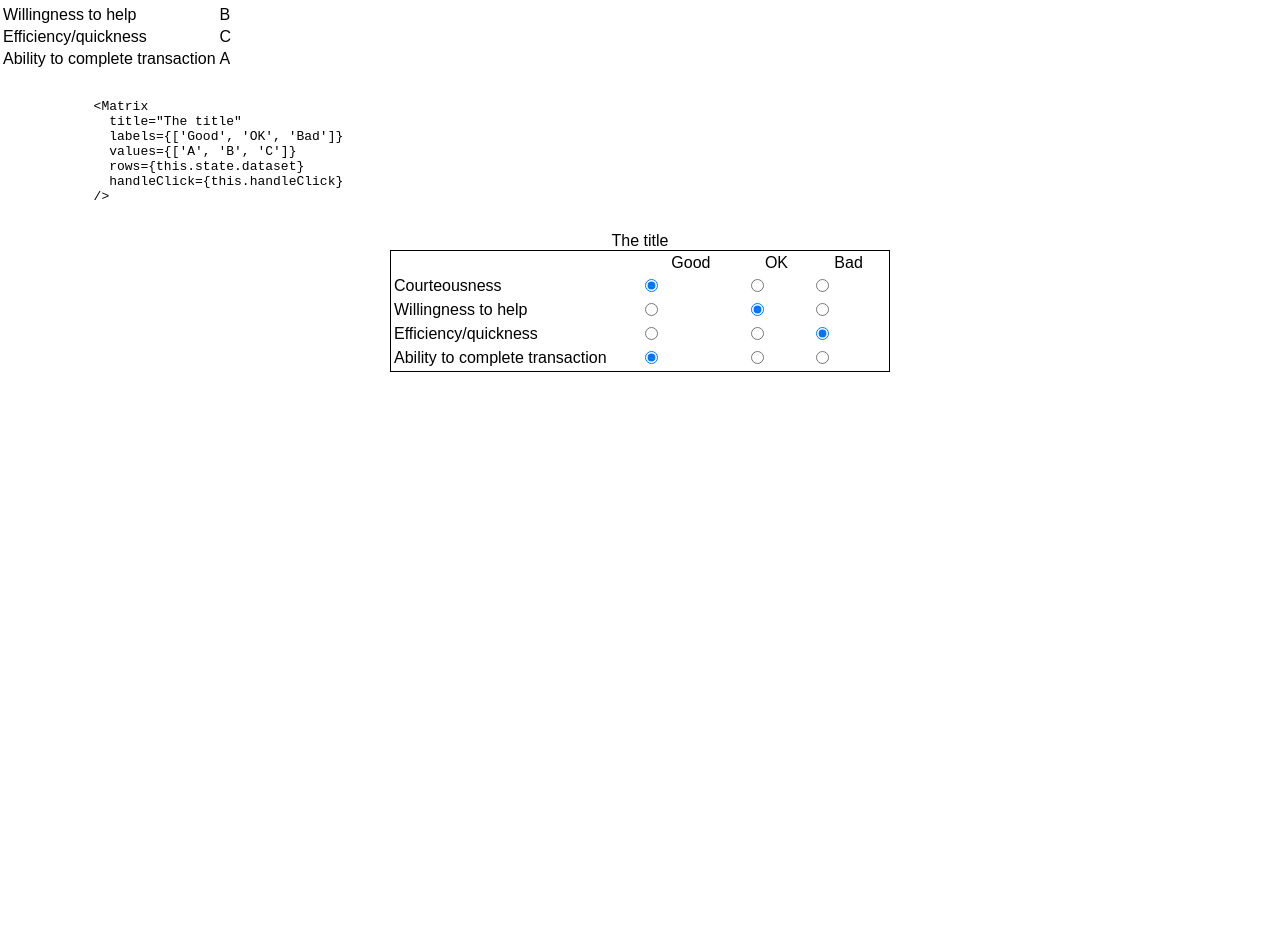
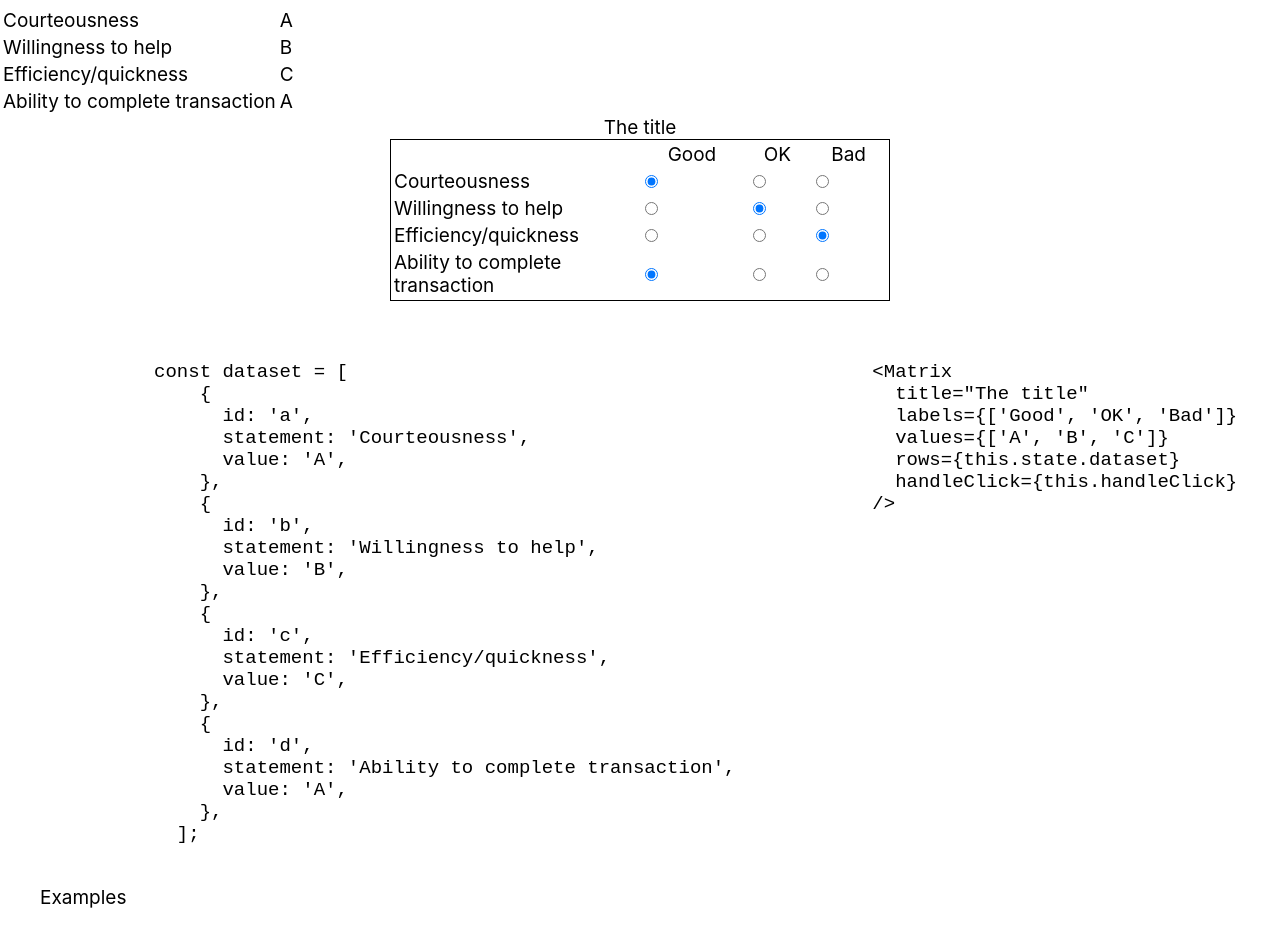
Before and after one commit to atomcorp/likert-or-not, a React app: page / in a window 1280 px wide. Shown: the part 330-1258 px from the top of the page. Before the commit the page ends 800 px from the top, so only its background shows below. Built offline with nearby package versions, Linux system fonts and the light colour scheme; the HTML template or start-up script is replaced by a standard one.

Commit message:
cleaned up Radio a bit, use real value

```diff
--- a/src/App.css
+++ b/src/App.css
@@ -18,6 +18,10 @@
   font-size: large;
 }
 
+:global(.example){
+  display: flex;
+}
+
 @keyframes App-logo-spin {
   from {
     transform: rotate(0deg);
--- a/src/Matrix/Matrix.tsx
+++ b/src/Matrix/Matrix.tsx
@@ -7,7 +7,7 @@ import Body from './components/Body';
 import Row from './components/Row';
 import Radio from './components/Radio';
 import {MatrixProps} from './definitions';
-import {isChecked} from './components/utils';
+import {isChecked, returnValueIfSpecifiedElseEnum} from './components/utils';
 
 const Matrix = (props: MatrixProps) => (
   <table className={css.container}>
@@ -31,15 +31,16 @@ const Matrix = (props: MatrixProps) => (
                 <td key={index}>
                   <Radio
                     name={row.id}
-                    value={row.value}
+                    value={returnValueIfSpecifiedElseEnum({
+                      index,
+                      values: props.values,
+                    })}
                     checked={isChecked({
                       value: row.value,
                       values: props.values,
                       index,
                     })}
                     handleClick={props.handleClick}
-                    index={index}
-                    values={props.values}
                   />
                 </td>
               ))
--- a/src/Matrix/components/Radio.tsx
+++ b/src/Matrix/components/Radio.tsx
@@ -1,14 +1,6 @@
 import * as React from 'react';
 import css from '../Matrix.css';
-
-import {Radio, ReturnValueProps} from '../definitions';
-
-const returnValue = (props: ReturnValueProps) => {
-  if (props.values && props.values.length > 0) {
-    return props.values[props.index];
-  }
-  return props.index;
-};
+import {Radio} from '../definitions';
 
 const Radio = (props: Radio) => (
   <input
@@ -17,10 +9,10 @@ const Radio = (props: Radio) => (
     value={props.value}
     type="radio"
     checked={props.checked}
-    onChange={() =>
-      props.handleClick({
+    onChange={(e) =>
+      props.handleClick(e, {
         id: props.name,
-        value: returnValue({index: props.index, values: props.values}),
+        value: props.value,
       })
     }
   />
--- a/src/Matrix/components/utils.ts
+++ b/src/Matrix/components/utils.ts
@@ -1,4 +1,4 @@
-import {IsCheckProps} from '../definitions';
+import {IsCheckProps, ReturnValueProps} from '../definitions';
 
 export const isChecked = (props: IsCheckProps) => {
   if (props.values && props.values.length > 0) {
@@ -9,3 +9,10 @@ export const isChecked = (props: IsCheckProps) => {
   }
   return props.value === props.index;
 };
+
+export const returnValueIfSpecifiedElseEnum = (props: ReturnValueProps) => {
+  if (props.values && props.values.length > 0) {
+    return props.values[props.index];
+  }
+  return props.index;
+};
--- a/src/components/Page.tsx
+++ b/src/components/Page.tsx
@@ -29,7 +29,10 @@ class Example extends React.Component<{}, State> {
       dataset,
     };
   }
-  handleClick = (props: {id: string; value: number}) => {
+  handleClick = (
+    e: React.SyntheticEvent,
+    props: {id: string; value: number}
+  ) => {
     this.setState((prevState) => ({
       dataset: prevState.dataset.map((set) => {
         if (set.id === props.id) {
@@ -54,8 +57,44 @@ class Example extends React.Component<{}, State> {
             ))}
           </tbody>
         </table>
-        <pre>
-          {`
+
+        <Matrix
+          title="The title"
+          labels={['Good', 'OK', 'Bad']}
+          values={['A', 'B', 'C']}
+          rows={this.state.dataset}
+          handleClick={this.handleClick}
+        />
+        <figure>
+          <div className="example">
+            <pre>
+              {`
+          const dataset = [
+              {
+                id: 'a',
+                statement: 'Courteousness',
+                value: 'A',
+              },
+              {
+                id: 'b',
+                statement: 'Willingness to help',
+                value: 'B',
+              },
+              {
+                id: 'c',
+                statement: 'Efficiency/quickness',
+                value: 'C',
+              },
+              {
+                id: 'd',
+                statement: 'Ability to complete transaction',
+                value: 'A',
+              },
+            ];
+          `}
+            </pre>
+            <pre>
+              {`
             <Matrix
               title="The title"
               labels={['Good', 'OK', 'Bad']}
@@ -64,14 +103,10 @@ class Example extends React.Component<{}, State> {
               handleClick={this.handleClick}
             />
           `}
-        </pre>
-        <Matrix
-          title="The title"
-          labels={['Good', 'OK', 'Bad']}
-          values={['A', 'B', 'C']}
-          rows={this.state.dataset}
-          handleClick={this.handleClick}
-        />
+            </pre>
+          </div>
+          <figcaption>Examples</figcaption>
+        </figure>
       </div>
     );
   }
--- a/src/index.css
+++ b/src/index.css
@@ -1,5 +1,6 @@
 body {
   margin: 0;
   padding: 0;
-  font-family: sans-serif;
+  font-family: -apple-system, system-ui, BlinkMacSystemFont, 'Segoe UI', Roboto, 'Helvetica Neue', Arial, sans-serif;
+  font-size: 19px;
 }
```
Also changed, not shown: src/Matrix/components/Rows.tsx (deleted, +0 -94 lines), src/Matrix/definitions.d.ts (+4 -5 lines), 1 other file (tests, documents, lock files or other folders).
